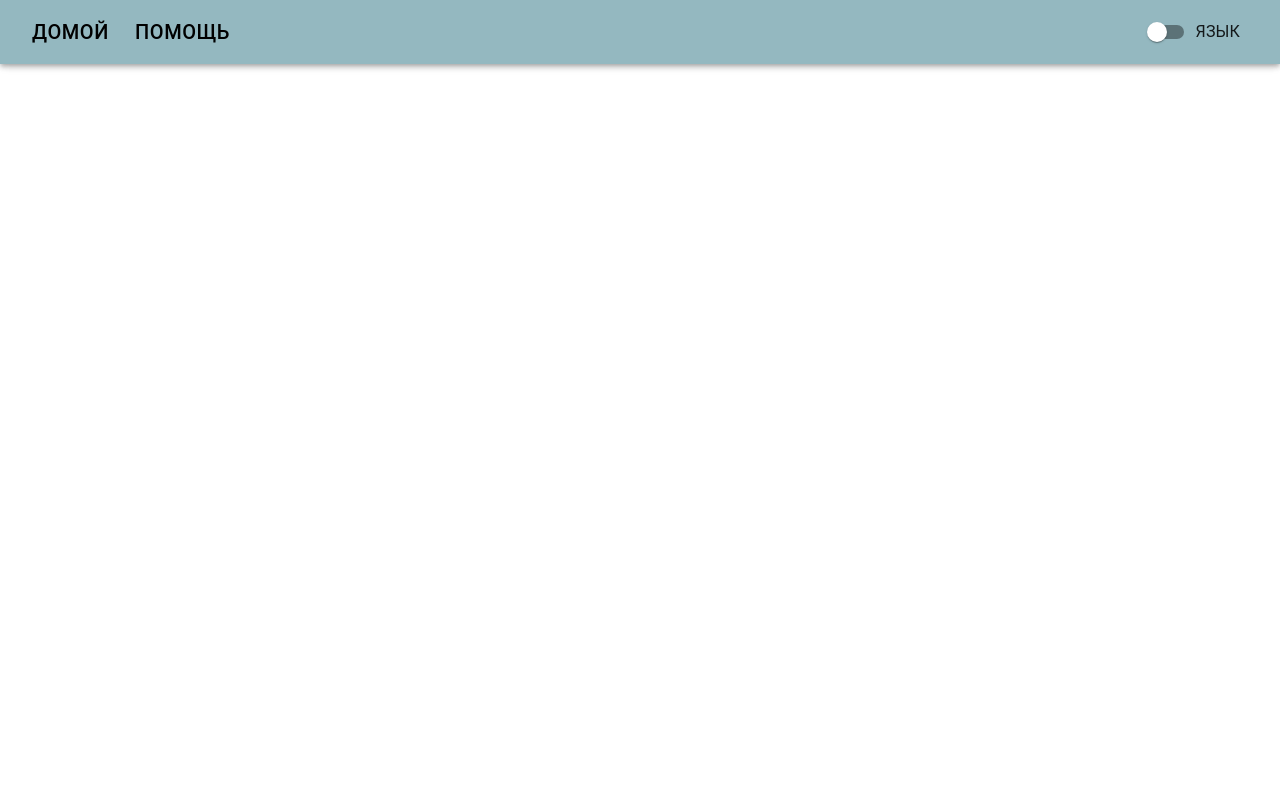
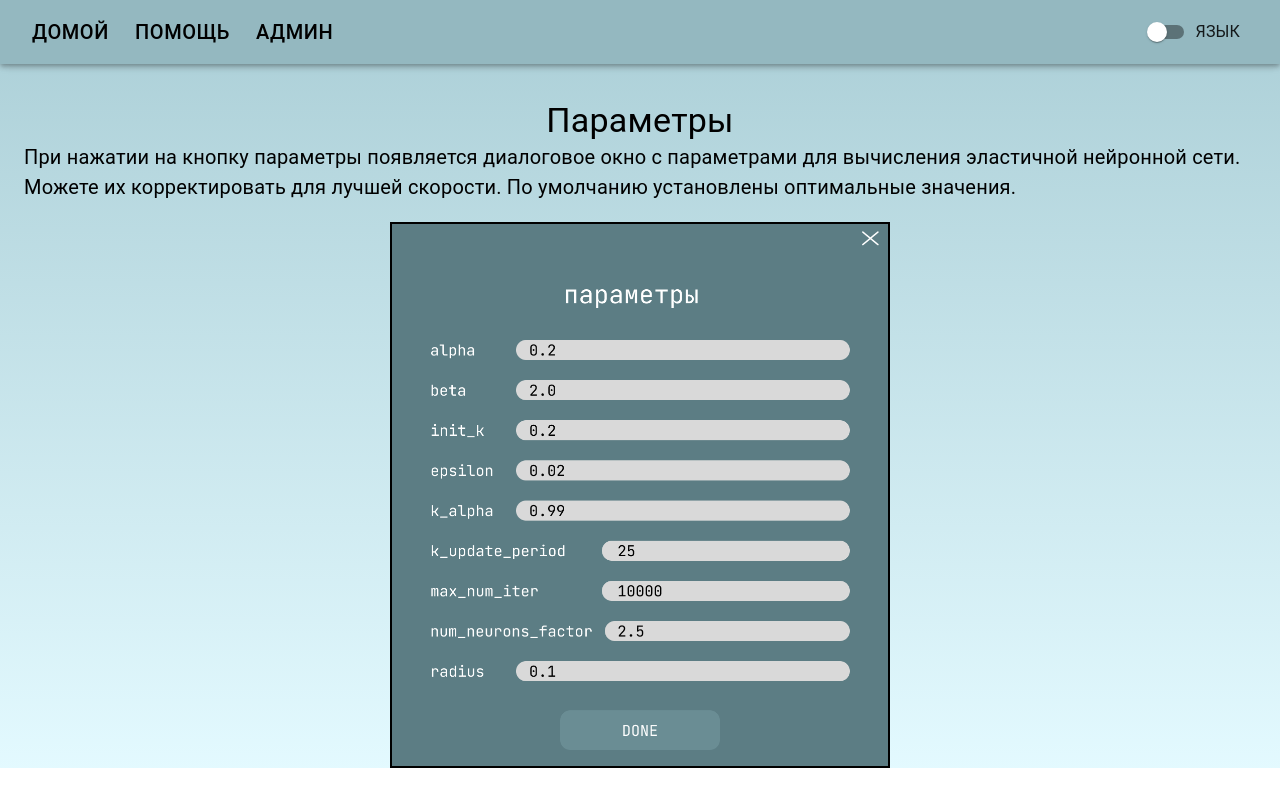
Before and after one commit to stlvce/tspelastic, a React (Create React App) app in the folder frontend/: page /help in a window 1280 px wide. Built offline with nearby package versions, Linux system fonts and the light colour scheme.

Commit message:
страница помощи

```diff
--- a/frontend/src/components/AdminPage/AdminPage.jsx
+++ b/frontend/src/components/AdminPage/AdminPage.jsx
@@ -1,10 +1,12 @@
 import React from "react";
 import { Container } from "@mui/material";
+import TableParametrs from "../Scheme/TableParametrs";
 
 const AdminPage = () => {
     return (
         <main>
-            <Container sx={{ height:"1000px" }}>
+            <Container sx={{ pt: '100px' }}>
+                <TableParametrs />
             </Container>
         </main>
     )
--- a/frontend/src/components/Header/DropDownMenu.jsx
+++ b/frontend/src/components/Header/DropDownMenu.jsx
@@ -41,9 +41,9 @@ const DropDownMenu = ({ pages, anchorElNav, handleOpenNavMenu, handleCloseNavMen
                 }}
             >
                 {pages.map((page) => (
-                    <Link to={page === "Home" ?  "/" : "/help"} key={page}>
-                        <MenuItem key={page} onClick={handleCloseNavMenu}>
-                            <Typography textAlign="center">{page}</Typography>
+                    <Link to={page.link} key={page.name}>
+                        <MenuItem key={page.name} onClick={handleCloseNavMenu}>
+                            <Typography textAlign="center">{page.name}</Typography>
                         </MenuItem>
                     </Link>
                 ))}
--- a/frontend/src/components/Header/Header.jsx
+++ b/frontend/src/components/Header/Header.jsx
@@ -13,7 +13,11 @@ import BlueSwitch from "./BlueSwitch";
 
 const Header = () => {
     const [anchorElNav, setAnchorElNav] = useState(null);
-    const pages = ['Домой', 'Помощь'];
+    const pages = [
+        {name: "Домой", link: "/"},
+        {name: "Помощь", link: "/help"},
+        {name: "Админ", link: "/admin"},
+    ];
 
     const handleOpenNavMenu = (event) => {
       setAnchorElNav(event.currentTarget);
@@ -35,13 +39,13 @@ const Header = () => {
                     />
                     <Box sx={{ flexGrow: 1, display: { xs: 'none', md: 'flex' } }}>
                         {pages.map((page) => (
-                            <Link to={page === "Домой" ? "/" : "/help"} key={page}>
+                            <Link to={page.link} key={page.name}>
                                 <Button
                                     onClick={handleCloseNavMenu}
                                     sx={{ my: 1, color: 'black', mr: '10px', fontSize: '20px' }}
-                                    key={page}
+                                    key={page.name}
                                 >
-                                    {page}
+                                    {page.name}
                                 </Button>
                             </Link>
                         ))}
--- a/frontend/src/components/HelpPage/HelpPage.jsx
+++ b/frontend/src/components/HelpPage/HelpPage.jsx
@@ -1,11 +1,20 @@
+import { Container, Typography, Image } from '@mui/material';
 import React from 'react';
+import imag from '../../assets/parameters.png'
 
 const HelpPage = () => {
     return (
         <main>
-            <h1>
-                HelpPage
-            </h1>
+            <Container maxWidth="xl" sx={{ pt: "100px", display: "flex", flexDirection: "column", alignItems: "center" }}>
+                <Typography variant='h4'>Параметры</Typography>
+                <Typography variant='body1' sx={{ fontSize: "20px", mb: "1em"}}>
+                    При нажатии на кнопку параметры появляется диалоговое
+                    окно с параметрами для вычисления эластичной нейронной
+                    сети. Можете их корректировать для лучшей скорости. По
+                    умолчанию установлены оптимальные значения.
+                </Typography>
+                <img src={imag} alt="параметры" loading="lazy" width="500px"/>
+            </Container>
         </main>
     )
 }
--- a/frontend/src/components/MainPage/MainPage.jsx
+++ b/frontend/src/components/MainPage/MainPage.jsx
@@ -17,9 +17,9 @@ const MainPage = () => {
 
     return (
         <main>
-            <Container sx={{ pt: '100px' }}>
+            <Container sx={{ p: '100px 0' }}>
                 <Canvas width={1200} height={800}/>
-                <Box sx={{ display: "flex", justifyContent: "space-between", mb: "10px"}}>
+                <Box sx={{ display: "flex", justifyContent: "space-between", m: "40px 0 10px 0"}}>
                     <Typography variant="h5">
                         Продукты
                     </Typography>
--- a/frontend/src/components/MainPage/SelectedProducts.jsx
+++ b/frontend/src/components/MainPage/SelectedProducts.jsx
@@ -17,7 +17,7 @@ export default function SelectedProducts() {
     const categories = useCategoriesStore((state) => state.categories, shallow);
 
     return (
-        <Container sx={{ height: "700px", background: "#FFF", paddingTop: "2em", overflow: 'auto', borderRadius: "10px"}}>
+        <Container sx={{ height: "700px", background: "#FFF", pt: "2em", overflow: 'auto', borderRadius: "10px"}}>
             {/* <Grid
                 container
                 direction="column"
--- a/frontend/src/components/Scheme/Canvas.js
+++ b/frontend/src/components/Scheme/Canvas.js
@@ -2,7 +2,6 @@ import React, { useState, useEffect, useRef, useMemo, useCallback, useReducer }
 import { Box, Button, Slider, ButtonGroup, Alert } from '@mui/material';
 import Point from '../../services/point';
 import ElasticNet from '../../services/ElasticNet';
-import TableParametrs from './TableParametrs';
 import ModalParametrs from './ModalParametrs';
 
 function sortCitiesByLine(cities, points) {
@@ -202,7 +201,6 @@ const initialState = {
             valueLabelDisplay="auto"
             onChange={(e) => {dispatch({ type: 'setRange', payload: e.target.value });}}
           />
-          <TableParametrs />
         </Box>
       )
 
--- a/frontend/src/components/Scheme/ModalParametrs.jsx
+++ b/frontend/src/components/Scheme/ModalParametrs.jsx
@@ -1,9 +1,6 @@
 import React from "react";
 import {
     Dialog,
-    List,
-    ListItem,
-    ListItemText,
     Toolbar,
     IconButton,
     Typography,
@@ -13,6 +10,7 @@ import {
 } from "@mui/material";
 import CloseIcon from '@mui/icons-material/Close';
 
+// Убрать это
 const parametrs = [
     {name: 'alpha', def: '0.2'},
     {name: 'beta', def: '2.0'},
@@ -39,17 +37,10 @@ export default function ModalParametrs({ open, handleClose }) {
                     <CloseIcon />
                 </IconButton>
             </Toolbar>
-            {/* <List sx={{ p: "5px 20px" }}>
-                {parametrs.map((p) => (
-                    <ListItem disableGutters key={p.name}>
-                        <TextField fullWidth label={p.name} id={p.name} />
-                    </ListItem>
-                ))}
-            </List> */}
             <Grid container justifyContent="space-between" sx={{ gap: "10px", p: "10px 24px"}}>
                 {parametrs.map((p) => (
                     <Grid item key={p.name}>
-                        <TextField fullWidth label={p.name} id={p.name} />
+                        <TextField fullWidth label={p.name} id={p.name} defaultValue={p.def}/>
                     </Grid>
                 ))}
             </Grid>
```
Also changed, not shown: frontend/src/assets/parameters.png (added).
